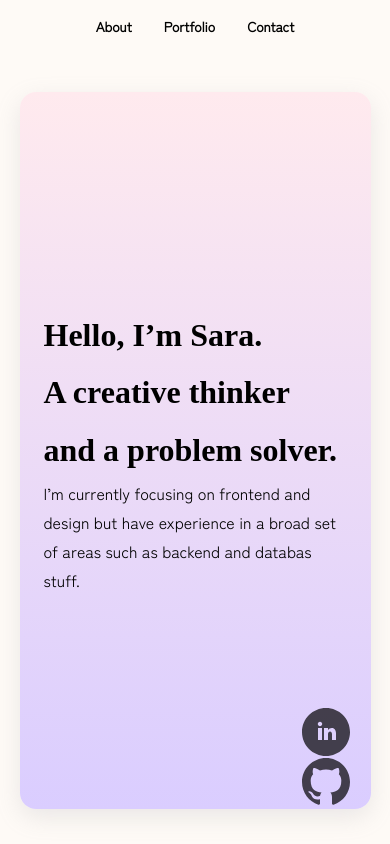
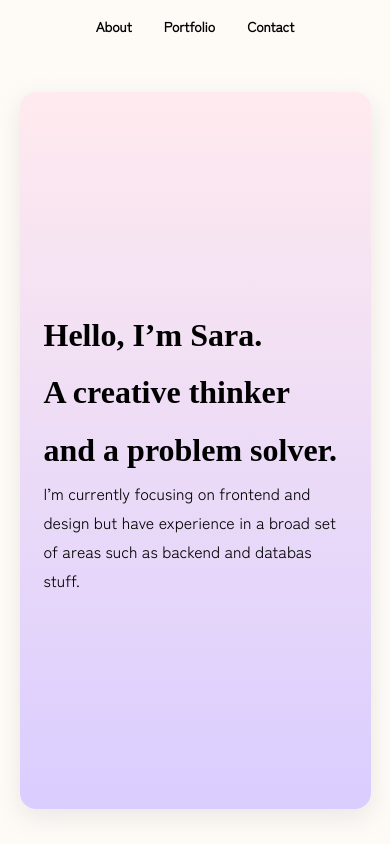
Before and after one commit to saraavvi/portfolio, a Vue app: page / in a window 390 px wide. Shown: the top 844 px of the page. Built offline with nearby package versions, Linux system fonts and the light colour scheme; a web font is replaced by a local one.

Commit message:
:lipstick: fix media query for sidebar

```diff
--- a/src/components/TheSidebar.vue
+++ b/src/components/TheSidebar.vue
@@ -42,9 +42,11 @@
   flex-direction: column;
   justify-content: space-between;
 
-  @include respond(desktop) {
-    bottom: 5rem;
-    right: 5rem;
+  @include respond(tab-land) {
+    height: 13rem;
+  }
+  @include respond(tab-port) {
+    display: none;
   }
 
   .icon {
```
